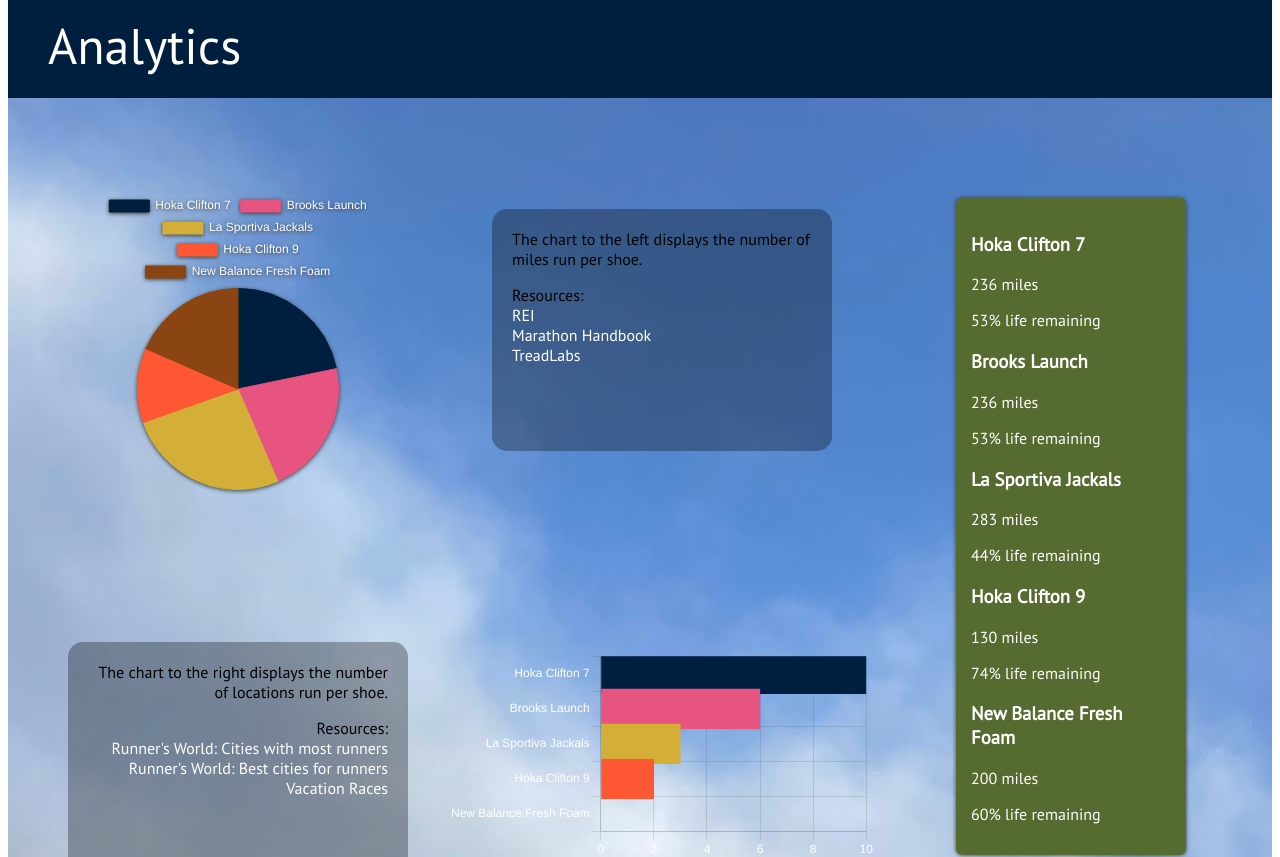
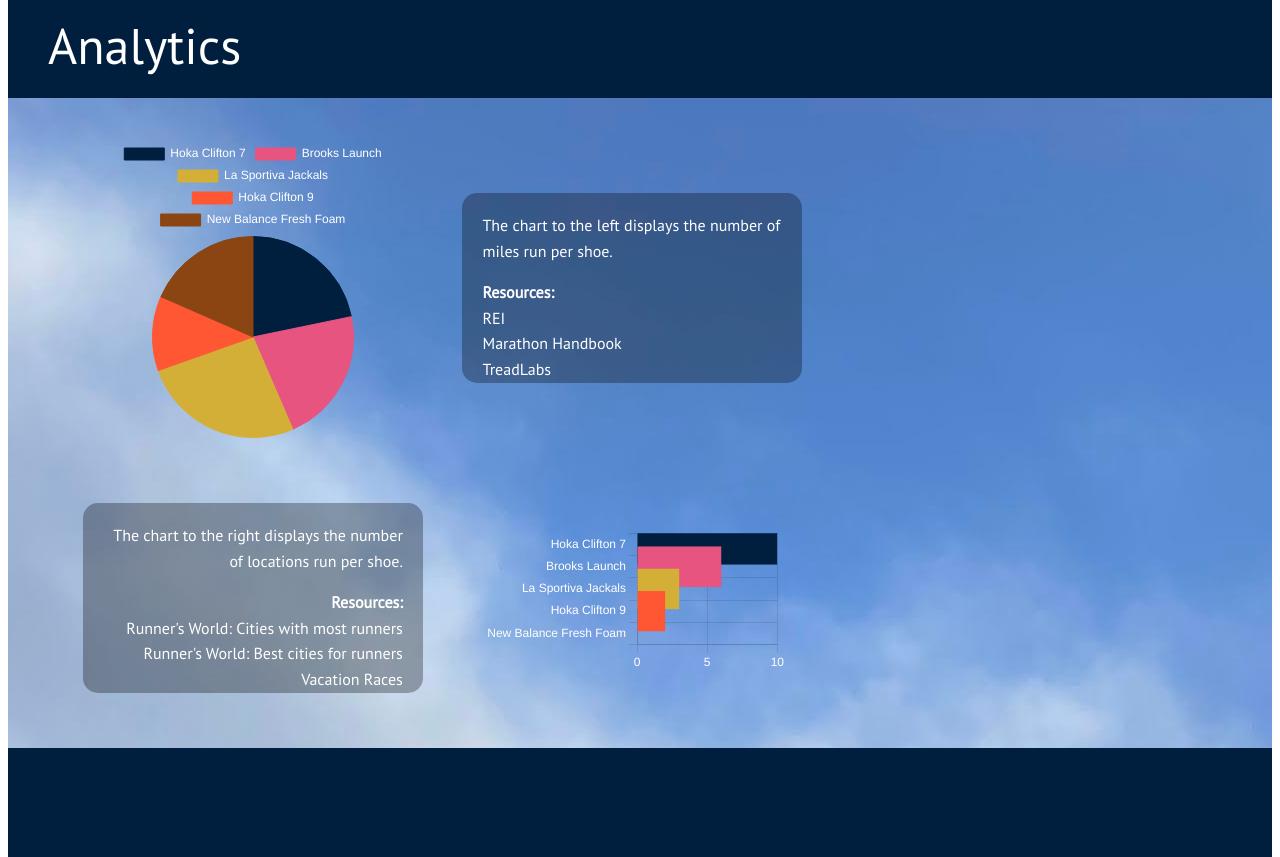
Before and after one commit to e-linds/ShoeTracker, a React (Vite) app: page /home in a window 1280 px wide. Shown: the part 1520-2377 px from the top of the page. Built offline with nearby package versions, Linux system fonts and the light colour scheme; data requests are answered from the project's data file; a web font is replaced by a local one.

Commit message:
finished analytics

```diff
--- a/src/Analytics.jsx
+++ b/src/Analytics.jsx
@@ -107,7 +107,7 @@
                   <Pie data={pieChartData}/>
               </div>
               <div className="details-box" id="details-box-piechart">The chart to the left displays the number of miles run per shoe.
-                <p className="resources-list">Resources:
+                <p className="resources-list"><strong>Resources:</strong>
                   <br></br>
                   <a href="https://www.rei.com/learn/expert-advice/replace-shoes.html">REI</a>
                   <br></br>
@@ -117,7 +117,7 @@
                 </p>
               </div>
               <div className="details-box" id="details-box-barchart">The chart to the right displays the number of locations run per shoe.
-              <p className="resources-list">Resources:
+              <p className="resources-list"><strong>Resources:</strong>
                   <br></br>
                   <a href="https://www.runnersworld.com/news/a20859873/these-are-the-top-running-cities-according-to-strava/">Runner's World: Cities with most runners</a>
                   <br></br>
--- a/src/App.css
+++ b/src/App.css
@@ -320,38 +320,31 @@
   padding: 20px;
   border-radius: 15px;
   background: rgba(0,0,0,.3);
+  color: white;
+  line-height: 1.6
+
 
 
 }
 
 #details-box-piechart {
   text-align: left;
-  margin-bottom: 20px
 }
 
 #details-box-barchart {
   text-align: right;
-  margin-top: 20px;
 
 }
 
 .resources-list * {
   text-decoration: none;
-  color: white
+  color: white;
 }
 
 
-#pie-chart {
-  display: grid;
-  /* max-width: 600px; */
-  align-items: center;
-
-}
 
 #pie-chart * {
-  /* width: 100%;   */
-  filter: drop-shadow(0 1px 2px #3a3b3c)
-
+  width: 100%;
 }
 
 #mileage-percentages-div {
@@ -369,7 +362,7 @@
 
 }
 
-@media (max-width: 60em) {
+@media (max-width: 1300px) {
   #mileage-percentages-div {
     display: none
   }
@@ -391,11 +384,7 @@
 }
 
 #barchart {
-  display: flex;
-  justify-content: center;
-  align-items: center;
-  width: 100%;
-  padding: 30px;
+  margin-left:10px
 }
 
 #spacer2 {
```
